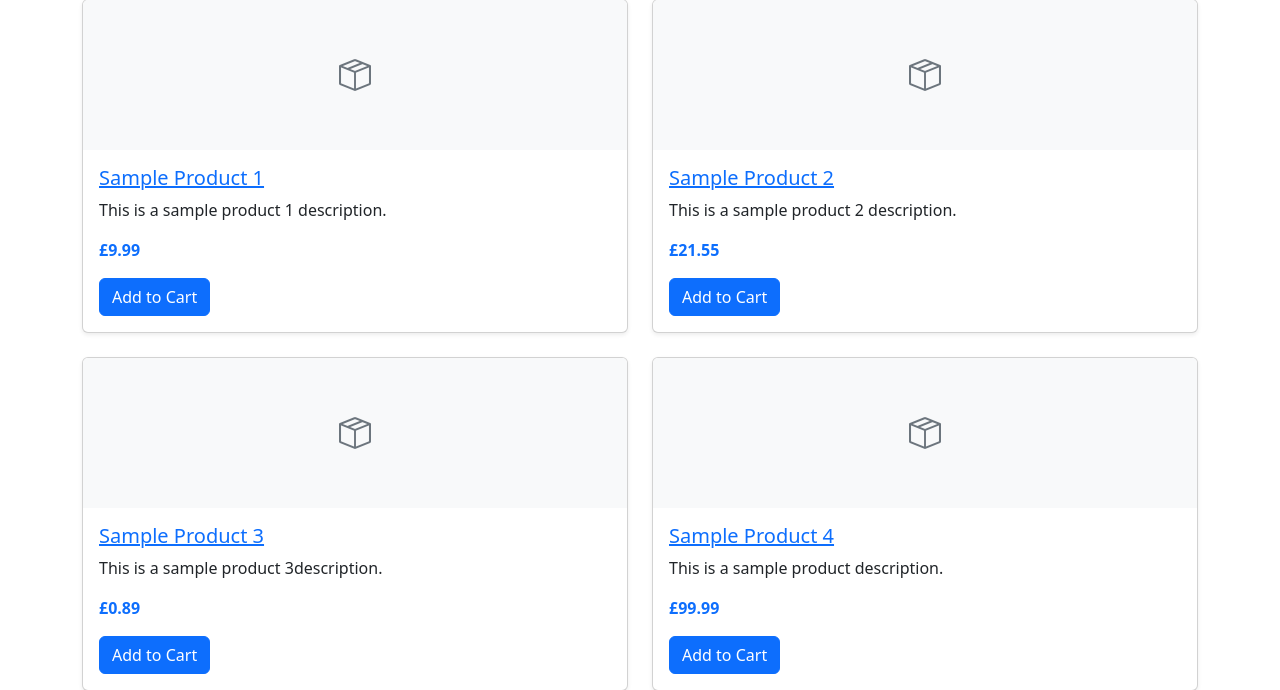
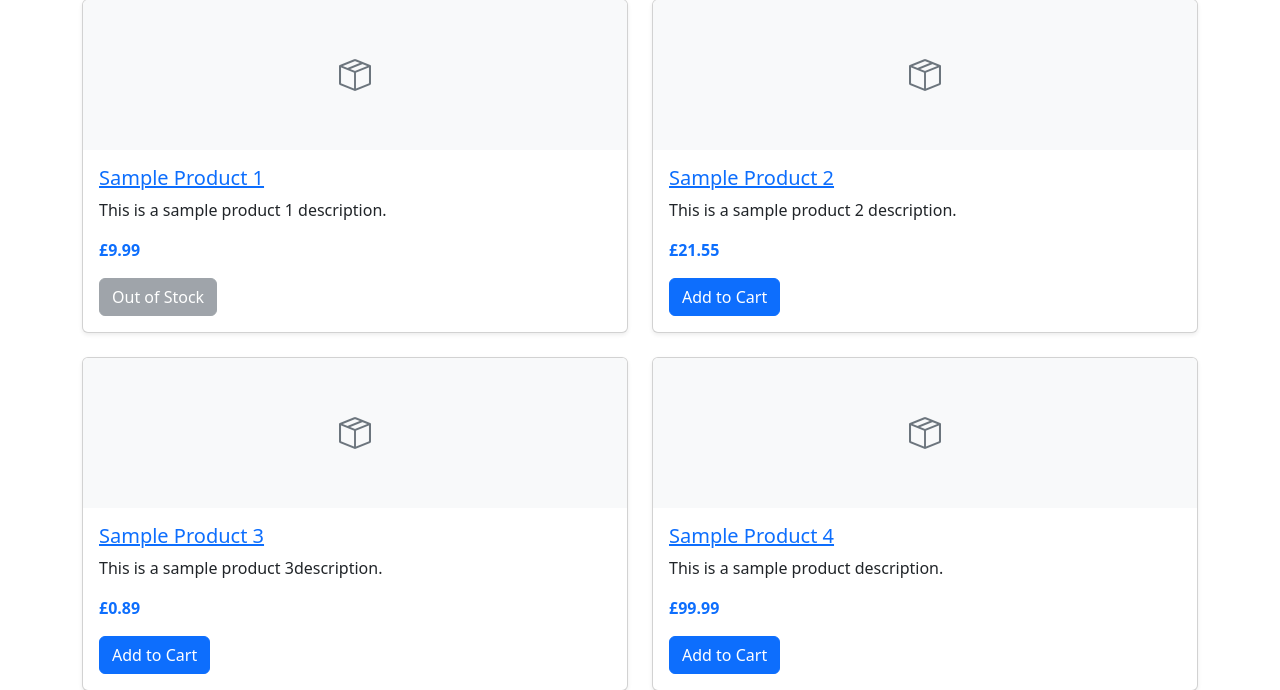
Before and after one commit to phloreenm/MP4-Django-CI-CoBC, a Django app: page /products/ in a window 1280 px wide. Shown: the part 335-1025 px from the top of the page. Run offline with Django 3.2, Linux system fonts and the light colour scheme; data comes from the database, SQL or seed files in the repository; both versions use the stored data as it was after the commit; some libraries are stand-ins or nearby versions.

Commit message:
Enhance checkout process by validating stock availability and updating product stock; improve product detail and list templates to reflect stock status

```diff
--- a/products/models.py
+++ b/products/models.py
@@ -8,7 +8,7 @@ class Product(models.Model):
     description = models.TextField()
     price = models.DecimalField(max_digits=10, decimal_places=2)
     image = models.ImageField(upload_to='product_images/', null=True, blank=True)
-    stock = models.PositiveIntegerField(default=0)  # Adăugăm stocul
+    stock = models.PositiveIntegerField(default=0)
     digital_file = models.FileField(upload_to='digital_products/', blank=True, null=True)
     created_at = models.DateTimeField(auto_now_add=True)
     updated_at = models.DateTimeField(auto_now=True)
--- a/products/templates/products/product_detail.html
+++ b/products/templates/products/product_detail.html
@@ -19,7 +19,11 @@
             <h1>{{ product.name }}</h1>
             <p>{{ product.description }}</p>
             <p class="text-primary fw-bold">Price: £{{ product.price }}</p>
-            <button href="{% url 'cart:add_to_cart' product.id %}" class="btn btn-primary">Add to Cart</button>
+            {% if product.stock > 0 %}
+                <a href="{% url 'cart:add_to_cart' product.id %}" class="btn btn-primary">Add to Cart</a>
+            {% else %}
+                <button class="btn btn-secondary" disabled>Out of Stock</button>
+            {% endif %}
         </div>
     </div>
 </div>
--- a/products/templates/products/product_list.html
+++ b/products/templates/products/product_list.html
@@ -43,7 +43,12 @@
                         </h5>
                         <p class="card-text">{{ product.description|truncatechars:100 }}</p>
                         <p class="card-text text-primary fw-bold">£{{ product.price }}</p>
-                        <a href="{% url 'cart:add_to_cart' product.id %}" class="btn btn-primary">Add to Cart</a>
+                        {% if product.stock > 0 %}
+                            <a href="{% url 'cart:add_to_cart' product.id %}" class="btn btn-primary">Add to Cart</a>
+                        {% else %}
+                            <button class="btn btn-secondary" disabled>Out of Stock</button>
+                        {% endif %}
+                        {% comment %} <a href="{% url 'cart:add_to_cart' product.id %}" class="btn btn-primary">Add to Cart</a> {% endcomment %}
                     </div>
                 </div>
             </div>
```
Also changed, not shown: checkout/views.py (+25 -5 lines), db.sqlite3.
